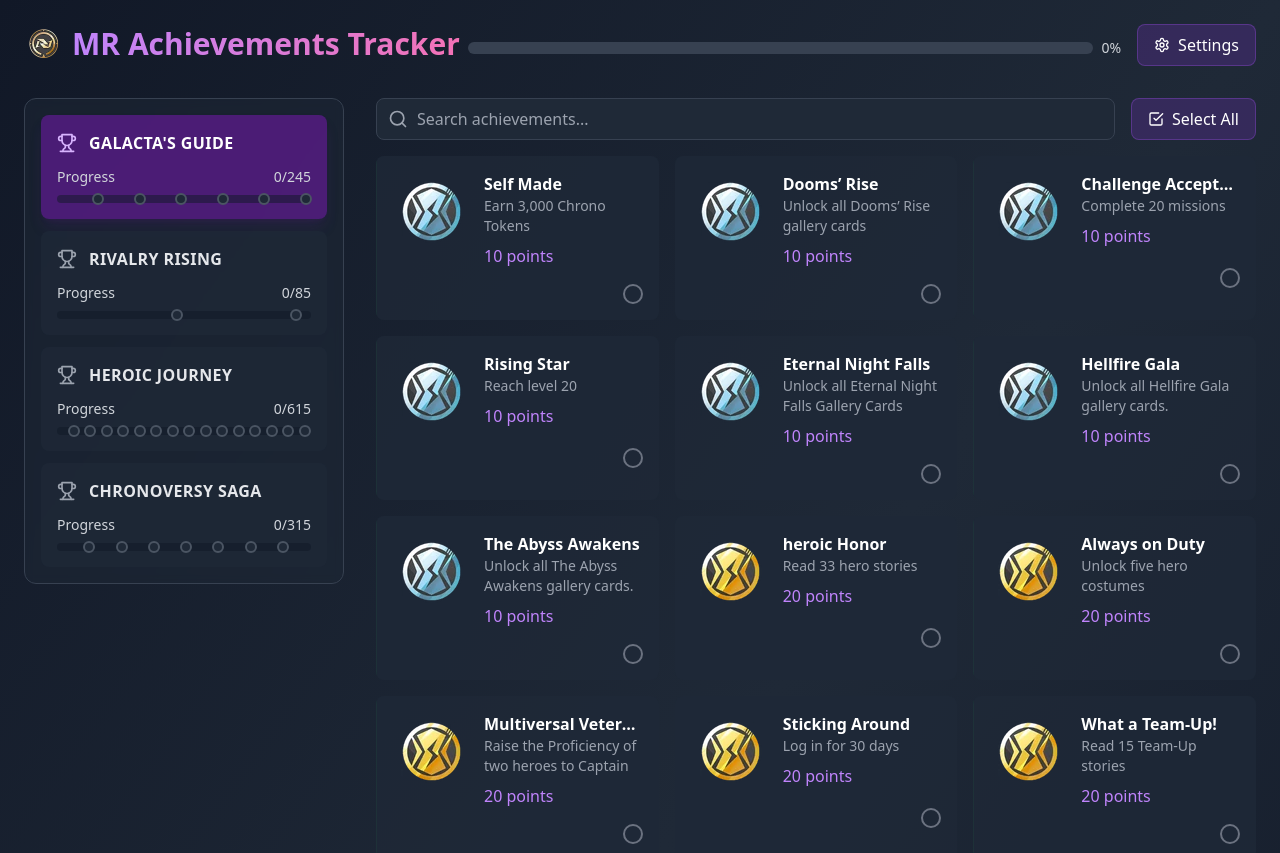
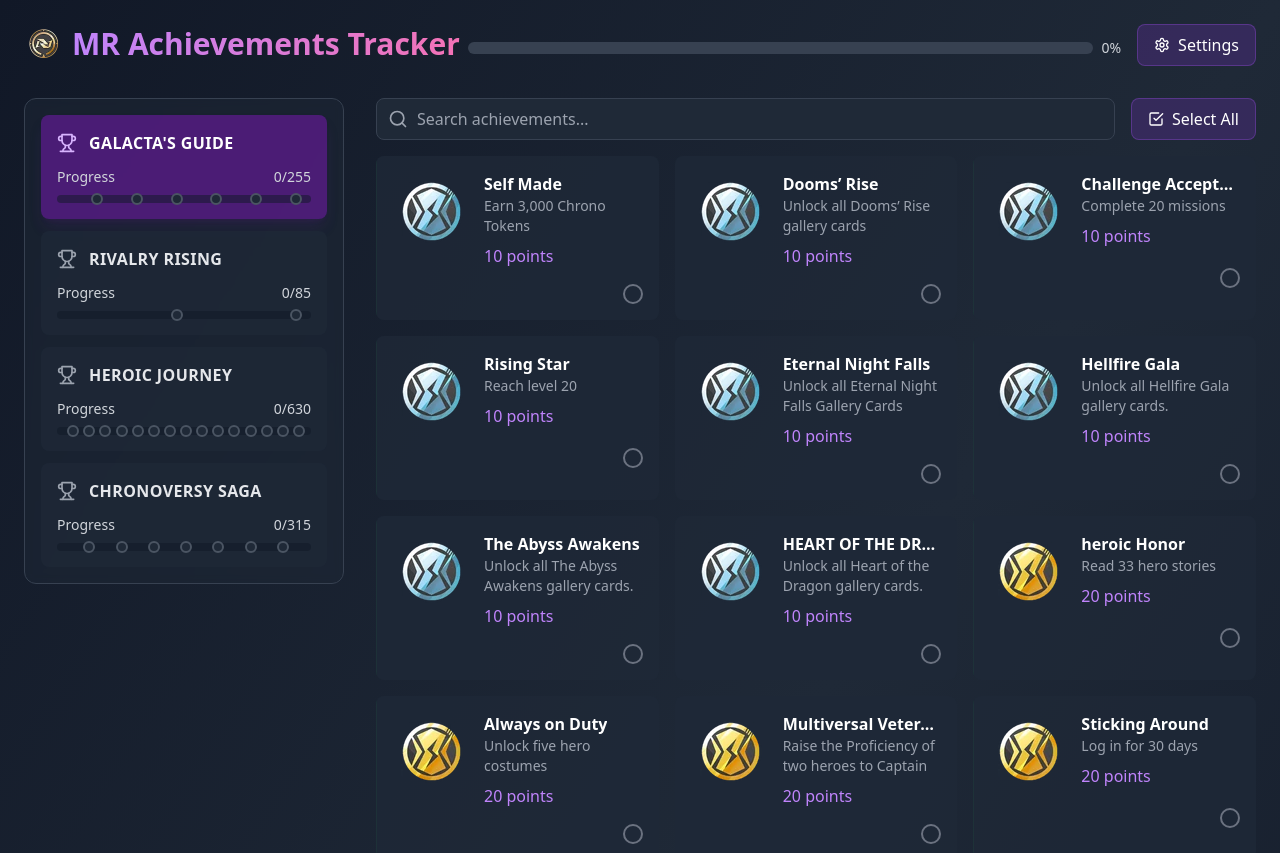
Before and after one commit to MaJoRX0/MRAchievements, a React (Vite) app: page / in a window 1280 px wide. Shown: the top 853 px of the page. Built offline with nearby package versions, Linux system fonts and the light colour scheme.

Commit message:
Season 4 Update
Adds three new achievements from S4:

HEART OF THE DRAGON - Galacta's Guide

Hand of Heven - Heroic Journey

Asgardians of the Galaxy - Heroic Journey

```diff
--- a/src/data.ts
+++ b/src/data.ts
@@ -308,6 +308,19 @@ export const initialCategories: Category[] = [
         id: "gal24",
         title: "The Abyss Awakens",
         description: "Unlock all The Abyss Awakens gallery cards.",
+        type: "silver",
+        points: 10,
+        completed: false,
+        categoryId: "galactas-guide",
+        hero: "",
+        partner: "",
+        target: "",
+        hint: ""
+      },
+      {
+        id: "gal25",
+        title: "HEART OF THE DRAGON",
+        description: "Unlock all Heart of the Dragon gallery cards.",
         type: "silver",
         points: 10,
         completed: false,
@@ -1540,6 +1553,32 @@ export const initialCategories: Category[] = [
         partner: "Moon Knight",
         target: "",
         hint: ""
+      },
+      {
+        id: "her83",
+        title: "Hand of Heven",
+        description: "As Angela, snare 4 enemies with a single use of Heven\u2019s Retribution",
+        type: "silver",
+        points: 10,
+        completed: false,
+        categoryId: "heroic-journey",
+        hero: "Angela",
+        partner: "",
+        target: "",
+        hint: ""
+      },
+      {
+        id: "her84",
+        title: "Asgardians of the Galaxy",
+        description: "As Angela, land 1 KO with an assist from Loki.",
+        type: "bronze",
+        points: 5,
+        completed: false,
+        categoryId: "heroic-journey",
+        hero: "Angela",
+        partner: "Loki",
+        target: "",
+        hint: ""
       }
     ]
   },
@@ -1563,7 +1602,7 @@ export const initialCategories: Category[] = [
       },
       {
         id: "chr2",
-        title: "VENI VIDI V\u2026?",
+        title: "VENI VIDI V2026?",
         description: "Spray one time toward the Celestial Codex in Klyntar",
         type: "bronze",
         points: 5,
@@ -1576,7 +1615,7 @@ export const initialCategories: Category[] = [
       },
       {
         id: "chr3",
-        title: "We Are Safe\u2026 For Now",
+        title: "We Are Safe2026 For Now",
         description: "Stop Knull\u2019s Essence from going underground in Klyntar",
         type: "bronze",
         points: 5,
```
